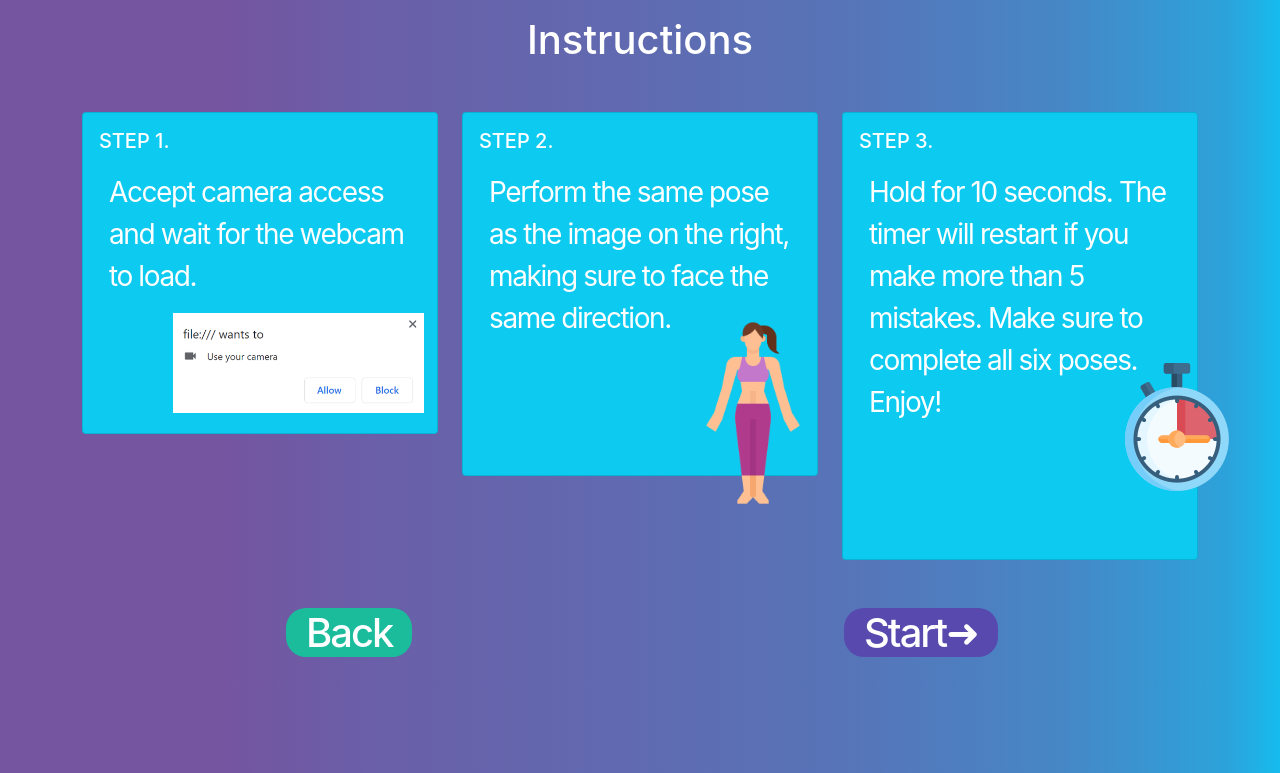
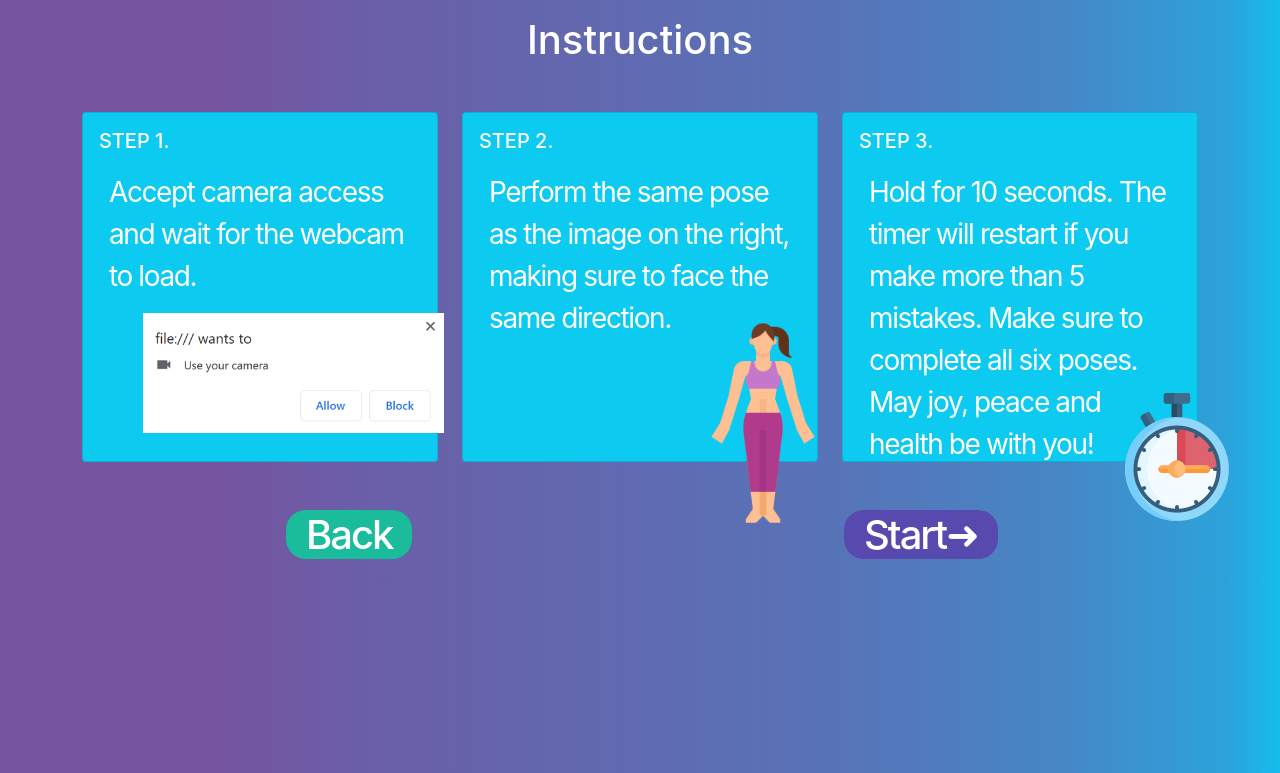
Before and after one commit to TrangNguyen-Chloe/Yoga_Vibe, a Flask app: page /instructionsLearn in a window 1280 px wide. Shown: the top 773 px of the page. Run offline with Flask 2, Linux system fonts and the light colour scheme; parts of the project's set-up code (start-up, migrations or seed data) failed here and were passed over.

Commit message:
html files

```diff
--- a/templates/index.html
+++ b/templates/index.html
@@ -47,7 +47,7 @@
         color: #ffffff;
       "
     >
-      I'll be your yoga companion
+      I'll be your yoga AI companion
     </h2>
     <div class="container">
       <div class="row justify-content-around">
@@ -65,7 +65,7 @@
             style="
               width: 598px;
               height: 604px;
-              margin-left: 200px;
+              margin-left: 300px;
               margin-top: -300px;
             "
           />
--- a/templates/instructionsLearn.html
+++ b/templates/instructionsLearn.html
@@ -18,7 +18,7 @@
     <div class="container">
       <div class="row row-cols-1 row-cols-md-3 g-4">
         <div class="col">
-          <div class="card text-dark bg-info mb-3">
+          <div id="card-l" class="card text-dark bg-info mb-3">
             <div class="card-body">
               <h5 class="card-title text-uppercase text-white">Step 1.</h5>
               <p class="card-text">
@@ -26,13 +26,13 @@
               </p>
               <img
               src="/static/images/allow.png"
-              style="position: absolute; top: 200px; left: 90px; height: 100px"
+              style="position: absolute; top: 200px; left: 60px; height: 120px"
             />
             </div>
           </div>
         </div>
         <div class="col">
-          <div class="card text-dark bg-info mb-3">
+          <div id="card-l" class="card text-dark bg-info mb-3">
             <div class="card-body">
               <h5 class="card-title text-uppercase text-white">Step 2.</h5>
               <p class="card-text">
@@ -41,17 +41,17 @@
               </p>
               <img
               src="/static/images/mountain.png"
-              style="position: absolute; top: 200px; left: 190px; height: 200px"
+              style="position: absolute; top: 200px; left: 190px; height: 220px"
             />
             </div>
           </div>
         </div>
         <div class="col">
-          <div class="card text-dark bg-info mb-3">
+          <div id="card-l" class="card text-dark bg-info mb-3">
             <div class="card-body">
               <h5 class="card-title text-uppercase text-white">Step 3.</h5>
               <p class="card-text">
-                Hold for 10 seconds. The timer will restart if you make more than 5 mistakes. Make sure to complete all six poses. Enjoy!
+                Hold for 10 seconds. The timer will restart if you make more than 5 mistakes. Make sure to complete all six poses. May joy, peace and health be with you!
               </p>
               <img
               src="/static/images/timer.png"
@@ -59,7 +59,7 @@
               alt="timer"
               style="
                 position: absolute;
-                top: 250px;
+                top: 280px;
                 left: 270px;
                 height: 128px;
                 width: 128px;
```
Also changed, not shown: templates/instructionsPractice.html (+5 -5 lines).
